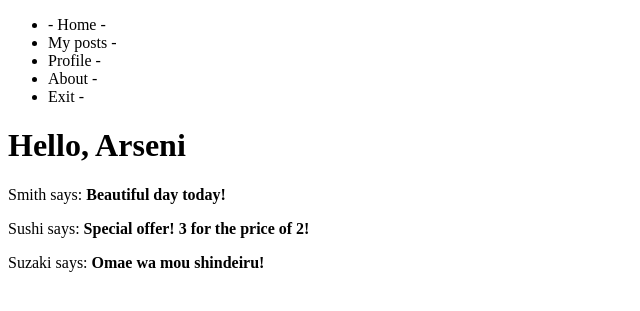
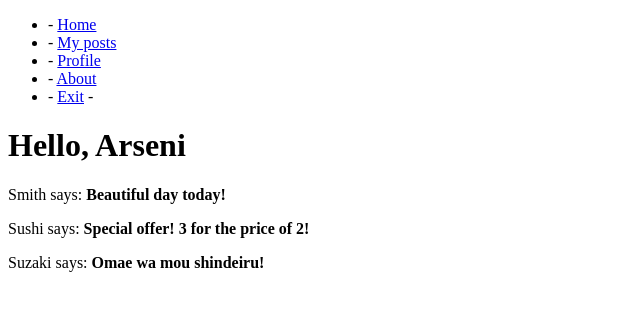
Before and after one commit to Yoinezero/flask-project, a Flask app: page / in a window 1280 px wide. Shown: the top 311 px of the page, without its empty margins (0-640 px from the left). Run offline with Flask 2, Linux system fonts and the light colour scheme.

Commit message:
update base template

```diff
--- a/app/templates/base.html
+++ b/app/templates/base.html
@@ -12,11 +12,11 @@
 
         <nav id="navbar">
             <ul id="navbar-menu">
-                <li class="navbar-item"> - Home - </li>
-                <li class="navbar-item">My posts - </li>
-                <li class="navbar-item">Profile - </li>
-                <li class="navbar-item">About - </li>
-                <li class="navbar-item">Exit - </li>
+                <li class="navbar-item"> - <a href="#">Home</a></li>
+                <li class="navbar-item"> - <a href="#">My posts</a></li>
+                <li class="navbar-item"> - <a href="#">Profile</a></li>
+                <li class="navbar-item"> - <a href="#">About</a></li>
+                <li class="navbar-item"> - <a href="#">Exit</a> - </li>
             </ul>
         </nav>
 
```
